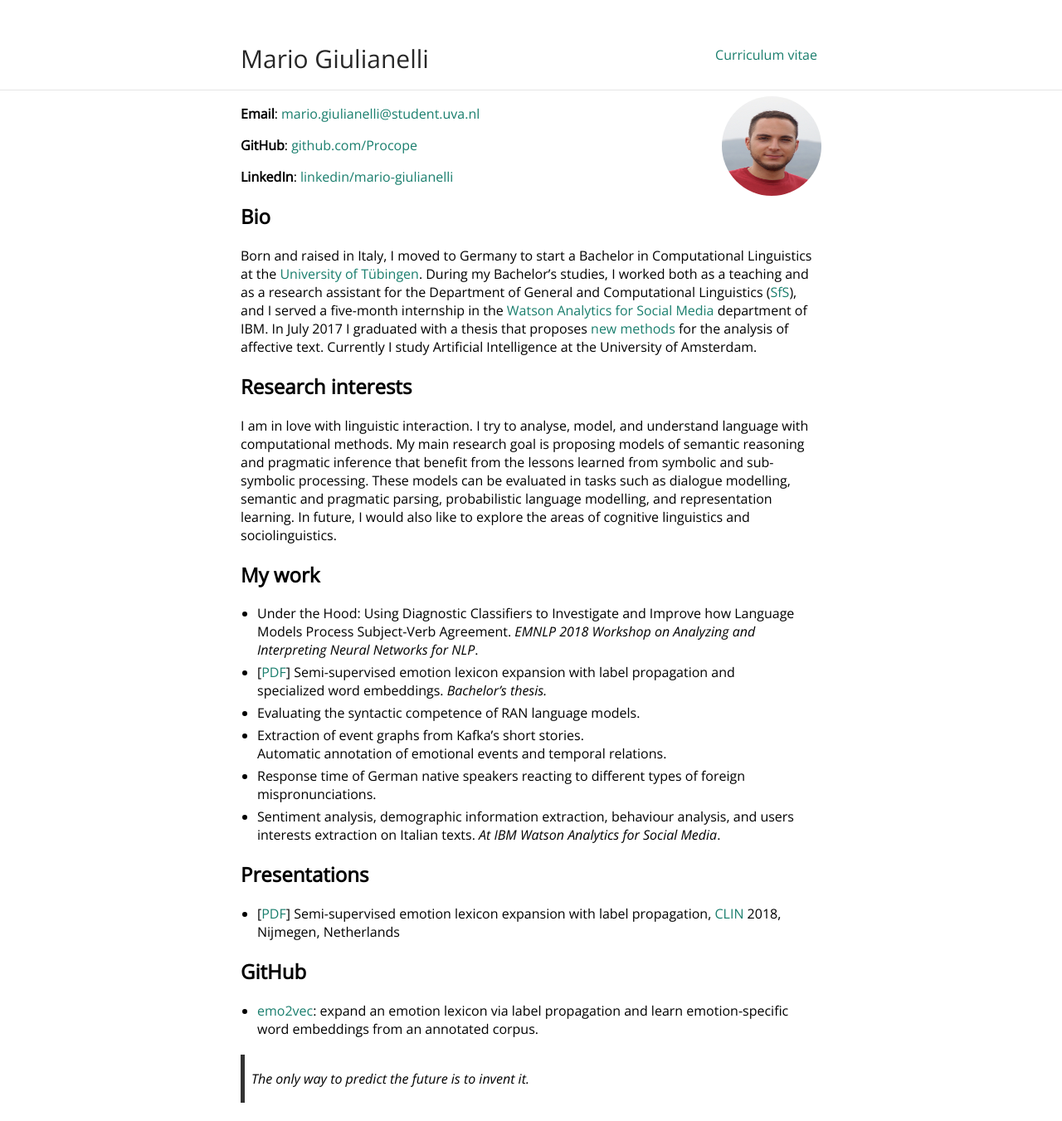
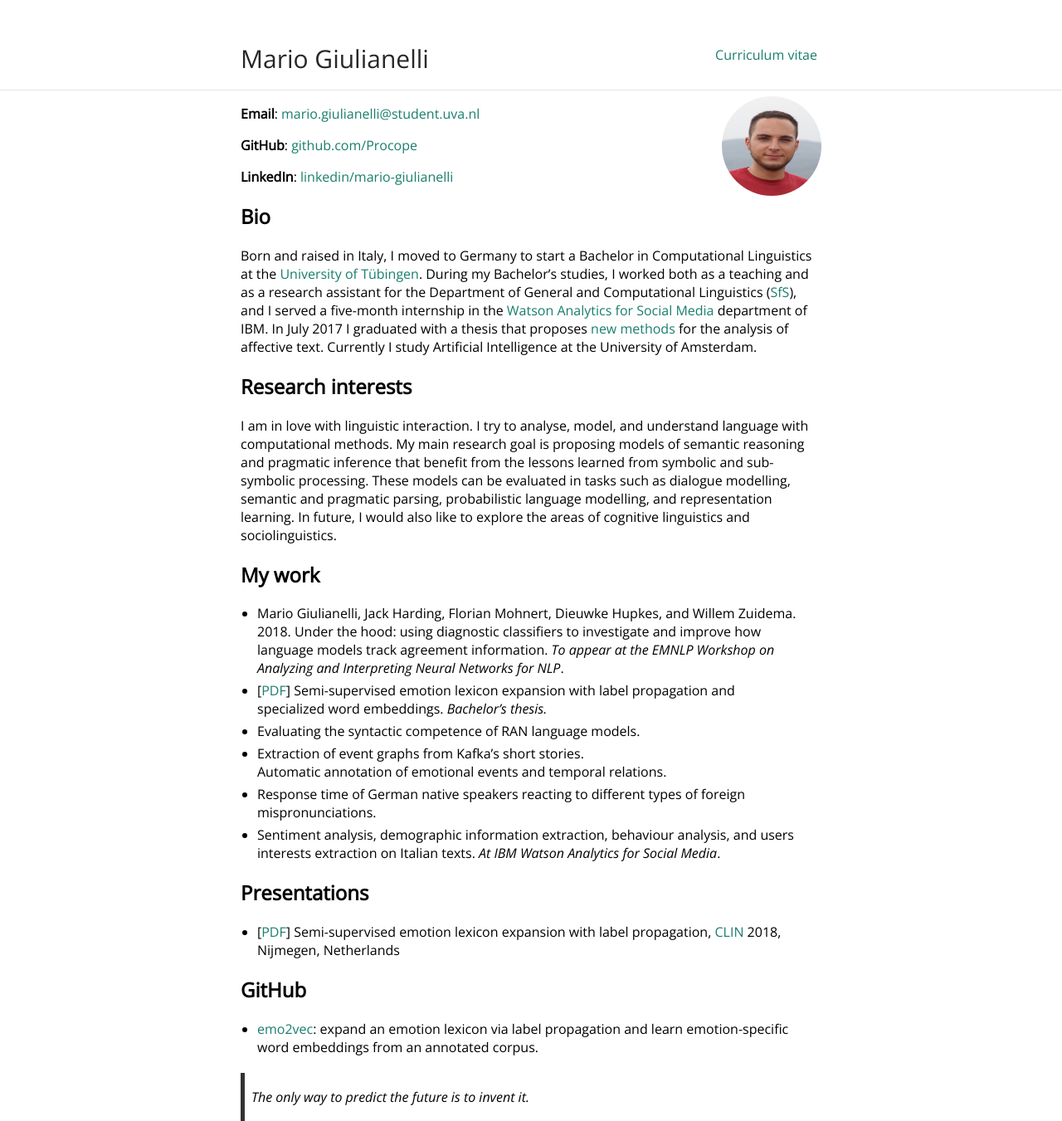
Before and after one commit to glnmario/glnmario.github.io, a Jekyll site: the page built from index.md, in a window 1280 px wide. Shown: the whole page at 83% size. Built offline with Jekyll 4.4.1, drawn with Linux system fonts in a browser that asks for light colours; before the commit the page ends 1329 px from its top, so only the background shows below that.

Commit message:
Update index.md

```diff
--- a/index.md
+++ b/index.md
@@ -22,7 +22,7 @@ I am in love with linguistic interaction. I try to analyse, model, and understan
 These models can be evaluated in tasks such as dialogue modelling, semantic and pragmatic parsing, probabilistic language modelling, and representation learning. In future, I would also like to explore the areas of cognitive linguistics and sociolinguistics.
 
 ## My work
-- Under the Hood: Using Diagnostic Classifiers to Investigate and Improve how Language Models Process Subject-Verb Agreement. _EMNLP 2018 Workshop on Analyzing and Interpreting Neural Networks for NLP_.
+- Mario Giulianelli, Jack Harding, Florian Mohnert, Dieuwke Hupkes, and Willem Zuidema. 2018. Under the hood: using diagnostic classifiers to investigate and improve how language models track agreement information. _To appear at the EMNLP Workshop on Analyzing and Interpreting Neural Networks for NLP_.
 - [[PDF](https://arxiv.org/pdf/1708.03910.pdf)] Semi-supervised emotion lexicon expansion with label propagation and specialized word embeddings. _Bachelor's thesis._
 - Evaluating the syntactic competence of RAN language models.
 - Extraction of event graphs from Kafka’s short stories.
```
